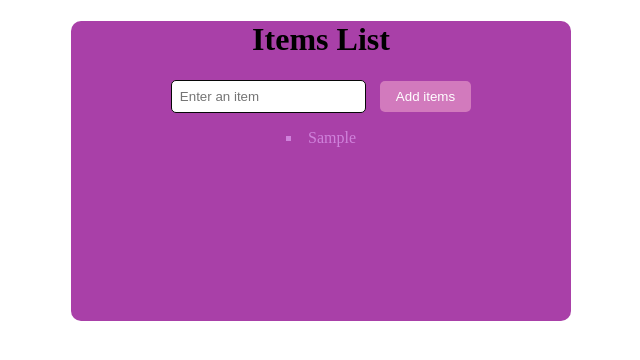
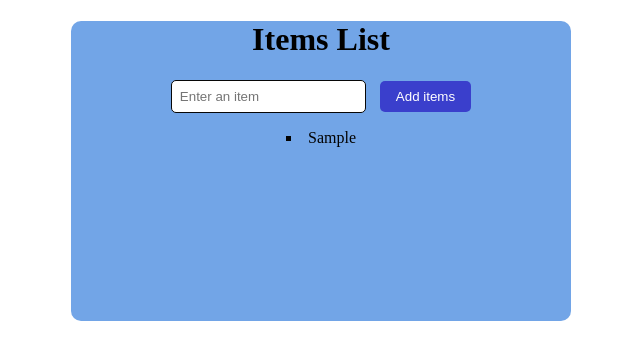
Before and after one commit to bergado-shamma/DOM-Manipulation-Exercise, a plain HTML site: page Bergado_Shamma/index.html in a window 1280 px wide. Both pictures are taken after typing "Sample" into the empty fields and a click on the button "Add items". Shown: the whole page, without its empty margins (319-959 px from the left). Drawn offline with Linux system fonts and the light colour scheme.

Commit message:
add changes

```diff
--- a/Bergado_Shamma/style.css
+++ b/Bergado_Shamma/style.css
@@ -7,7 +7,7 @@ h1 {
 }
 
 .box {
-  background-color: #a940a8;
+  background-color: #72a5e7;
   width: 500px;
   height: 300px;
   margin: 20px auto;
@@ -23,7 +23,7 @@ h1 {
 }
 
 #add_items {
-  background-color: rgb(210, 122, 189);
+  background-color: rgb(58, 63, 204);
   color: white;
   border: none;
   padding: 8px 16px;
@@ -32,7 +32,7 @@ h1 {
 }
 
 #add_items:hover {
-  background-color: #f4afda;
+  background-color: #6f80c6;
 }
 
 #display_items {
@@ -43,5 +43,5 @@ h1 {
 
 #display_items li {
   margin-bottom: 5px;
-  color: rgb(207, 130, 219);
+  color: rgb(3, 3, 3);
 }
```
